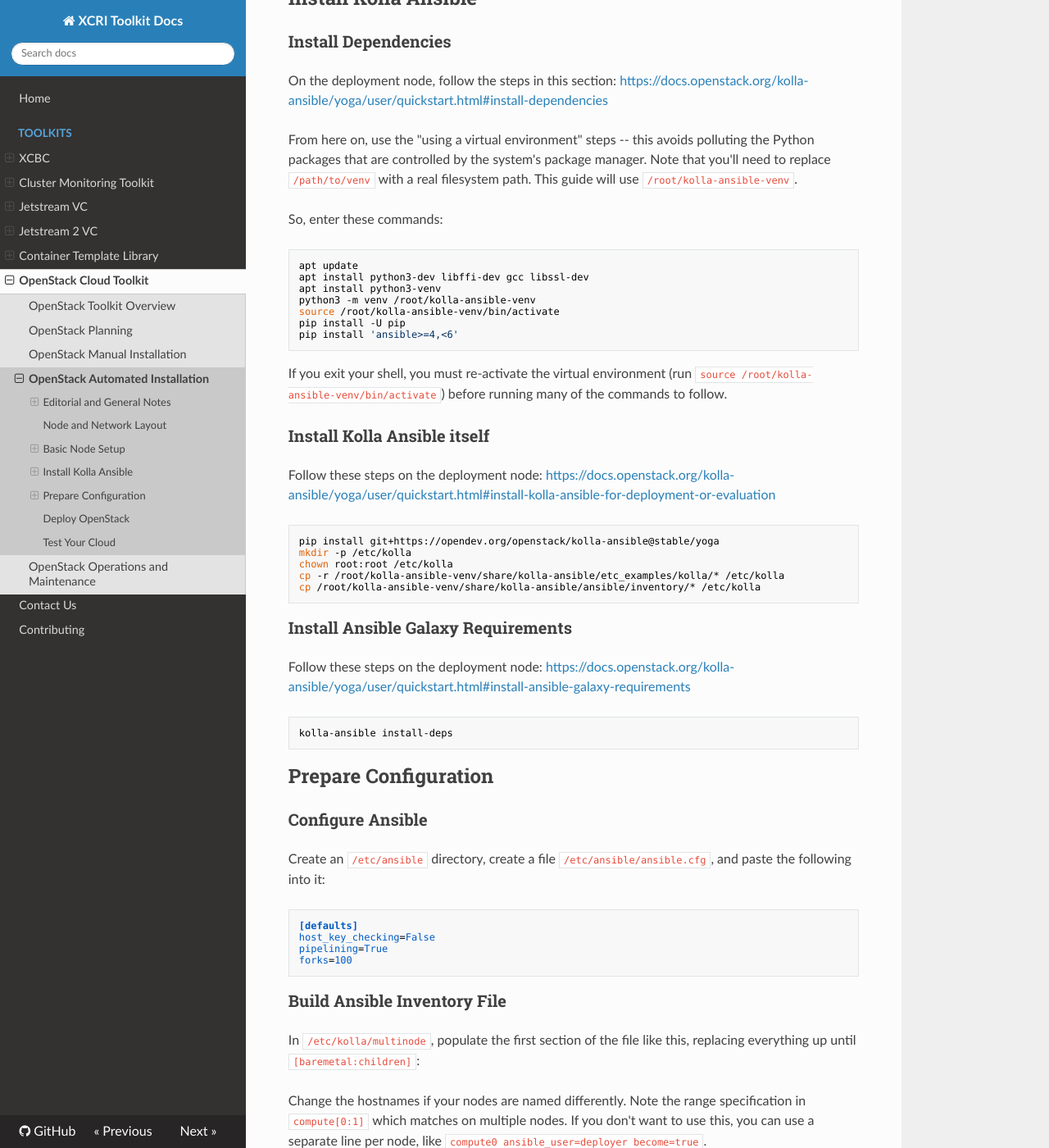
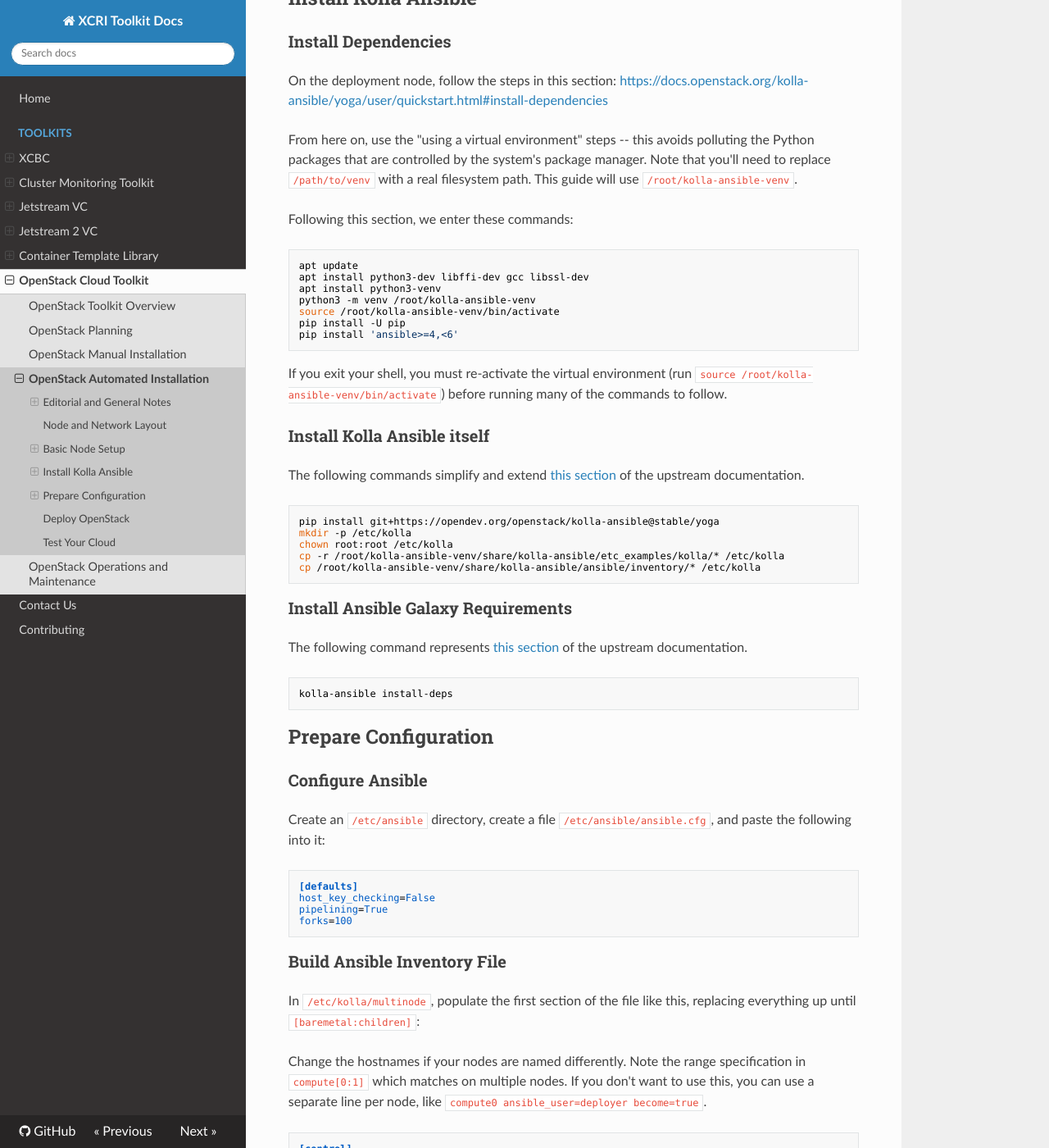
Before and after one commit to access-ci-org/Toolkit-Docs, an MkDocs documentation site: the page built from docs/toolkits/openstack-automated-installation.md, in a window 1280 px wide and 1400 px high, scrolled down 4693 px. Shown: the whole window at 82% size. Built offline with MkDocs 1.6.1, drawn with Linux system fonts in a browser that asks for light colours; nearby versions of some CDN libraries; old or Windows-style settings are respelled for this version of MkDocs.

Commit message:
clarifying when to follow commands in downstream instead of upstream documentation

````diff
--- a/docs/toolkits/openstack-automated-installation.md
+++ b/docs/toolkits/openstack-automated-installation.md
@@ -167,7 +167,7 @@ On the deployment node, follow the steps in this section: <https://docs.openstac
 
 From here on, use the "using a virtual environment" steps -- this avoids polluting the Python packages that are controlled by the system's package manager. Note that you'll need to replace `/path/to/venv` with a real filesystem path. This guide will use `/root/kolla-ansible-venv`.
 
-So, enter these commands:
+Following this section, we enter these commands:
 
 ```bash
 apt update
@@ -183,7 +183,7 @@ If you exit your shell, you must re-activate the virtual environment (run `sourc
 
 ### Install Kolla Ansible itself
 
-Follow these steps on the deployment node: <https://docs.openstack.org/kolla-ansible/yoga/user/quickstart.html#install-kolla-ansible-for-deployment-or-evaluation>
+The following commands simplify and extend [this section](https://docs.openstack.org/kolla-ansible/yoga/user/quickstart.html#install-kolla-ansible-for-deployment-or-evaluation) of the upstream documentation.
 
 ```
 pip install git+https://opendev.org/openstack/kolla-ansible@stable/yoga
@@ -195,7 +195,7 @@ cp /root/kolla-ansible-venv/share/kolla-ansible/ansible/inventory/* /etc/kolla
 
 ### Install Ansible Galaxy Requirements
 
-Follow these steps on the deployment node: <https://docs.openstack.org/kolla-ansible/yoga/user/quickstart.html#install-ansible-galaxy-requirements>
+The following command represents [this section](https://docs.openstack.org/kolla-ansible/yoga/user/quickstart.html#install-ansible-galaxy-requirements) of the upstream documentation.
 
 ```
 kolla-ansible install-deps
````
